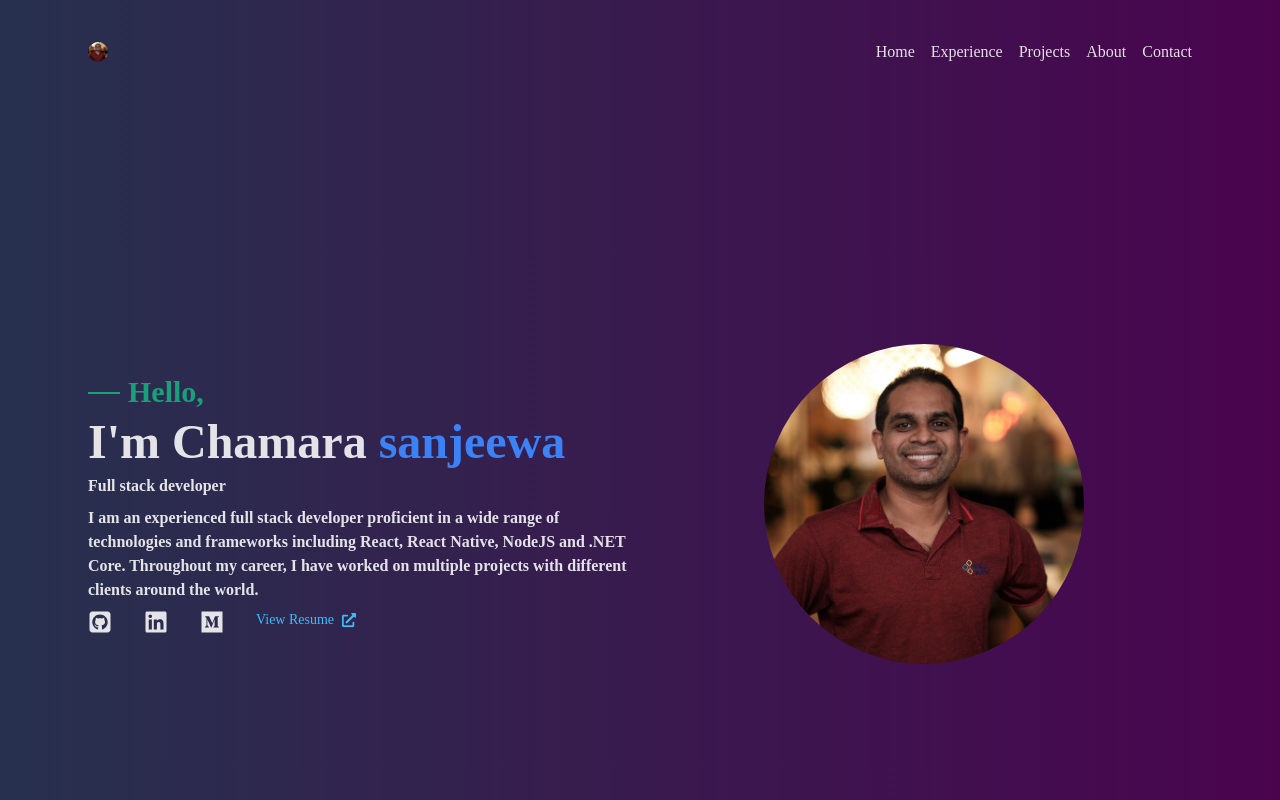
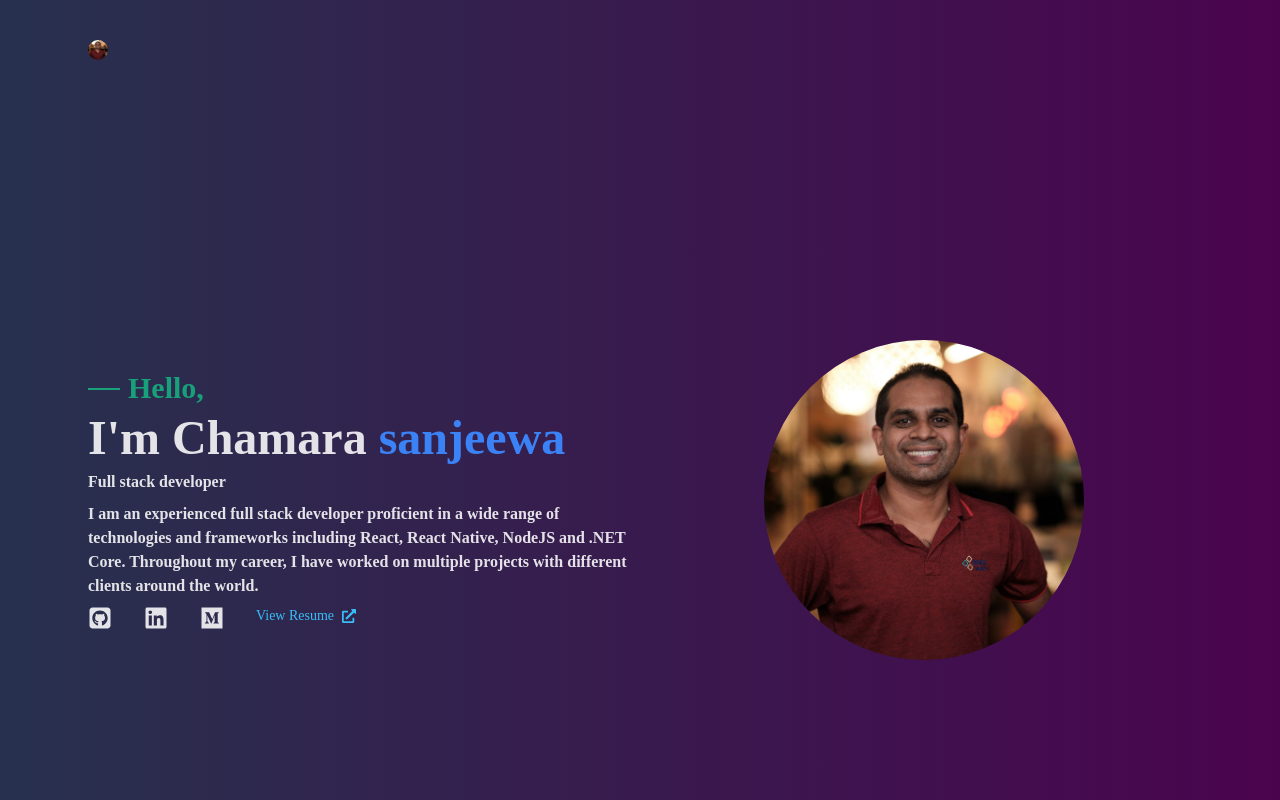
Before and after one commit to chamarasanjeewadev/portfollio, a React (Vite) app: page / in a window 1280 px wide. Shown: the top 800 px of the page. Built offline with nearby package versions, Linux system fonts and the light colour scheme.

Commit message:
wip: changes to fix some issues

```diff
--- a/src/components/NavBar.tsx
+++ b/src/components/NavBar.tsx
@@ -2,43 +2,89 @@ import { Logo } from '../atoms/Logo';
 import { Link } from 'react-scroll';
 import { Link as TanstackLink } from '@tanstack/react-router';
 import { GrMenu } from 'react-icons/gr';
-export const Header = () => (
+import { useState } from 'react';
+import { cn } from '@/lib/utils';
+export const Header = () => {
+  const [showHeader, setshowHeader] = useState(false);
+
+  return (
     <header className=" py-30 sticky top-0  z-[20] py-10   md:mx-20">
       <nav className="relative mx-auto flex  flex-row items-center justify-between px-2 ">
         <Logo />
-      <GrMenu className="md:hidden" />
-      <ul className="absolute right-0 top-5 flex   h-screen w-[100%] cursor-pointer flex-col gap-4 bg-red-400 md:relative md:top-0 md:h-auto md:flex-row md:justify-end md:bg-transparent">
-        <li onClick={() => {}}>
+        <GrMenu
+          className="cursor-pointer md:hidden"
+          onClick={() => setshowHeader(x => !x)}
+        />
+        <ul
+          onClick={() => setshowHeader(false)}
+          className={cn(
+            'absolute right-0 top-5   flex h-screen     w-[100%] cursor-pointer flex-col items-center gap-4 bg-[#27314e] hover:backdrop-blur-0 md:visible  md:relative md:top-0 md:h-auto md:flex-row md:justify-end md:bg-transparent',
+            { visible: showHeader },
+            { hidden: !showHeader },
+          )}
+        >
+          <li className="hover:bg-[#27314e]">
             <Link to="home" spy={true} smooth offset={-100}>
-            <TanstackLink to="/">
-              {/* <Link to="home" spy={true} smooth offset={-100}> */}
+              <TanstackLink
+                to="/"
+                onClick={e => {
+                  e.preventDefault();
+                  setshowHeader(false);
+                }}
+              >
                 Home
-              {/* </Link> */}
               </TanstackLink>
             </Link>
           </li>
           <li>
-          <Link to="experience" spy={true} smooth offset={-100}>
-            <TanstackLink to="/">Experience</TanstackLink>
+            <Link
+              to="experience"
+              spy={true}
+              smooth
+              offset={-100}
+              onclick={() => setshowHeader(false)}
+            >
+              <TanstackLink to="/" onClick={() => setshowHeader(false)}>
+                Experience
+              </TanstackLink>
             </Link>
           </li>
           <li>
             <Link to="projects" spy={true} smooth offset={-100}>
+              <TanstackLink to="/" onClick={() => setshowHeader(false)}>
                 Projects
+              </TanstackLink>
             </Link>
           </li>
           <li>
-          <Link to="about" spy={true} smooth offset={-100}>
+            <Link
+              to="about"
+              spy={true}
+              smooth
+              offset={-100}
+              onClick={() => setshowHeader(false)}
+            >
+              <TanstackLink to="/" onClick={() => setshowHeader(false)}>
                 About
+              </TanstackLink>
             </Link>
           </li>
 
           <li onClick={() => {}}>
-          <Link to="contact" spy={true} smooth offset={100}>
+            <Link
+              to="contact"
+              spy={true}
+              smooth
+              offset={100}
+              onClick={() => setshowHeader(false)}
+            >
+              <TanstackLink to="/" onClick={() => setshowHeader(false)}>
                 Contact
+              </TanstackLink>
             </Link>
           </li>
         </ul>
       </nav>
     </header>
   );
+};
--- a/src/components/Projects.tsx
+++ b/src/components/Projects.tsx
@@ -3,14 +3,14 @@ import { TitleText } from '../atoms/Title';
 import careerInfo from './../assets/portfollio.json';
 import { TechTag } from './Experience';
 import { LinkText } from '@/atoms/LinkText';
-console.log(me)
+
 export const Projects = () => {
   const work: WorkProps[] = careerInfo.work;
   return (
     <section id="projects" className="mb-20 min-h-screen ">
       <TitleText text="Projects" />
       <p>Here are some projects i have worked on</p>
-      <div className=" mb-4 mt-2 grid grid-cols-3 gap-4">
+      <div className=" md: mb-4 mt-2 grid grid-cols-2 md:grid-cols-3 gap-4">
         {work.map(x => (
           <ProjectCard {...x} />
         ))}
@@ -42,7 +42,10 @@ export const ProjectCard = ({
 }: WorkProps) => {
   return (
     <div className="flex    cursor-pointer flex-col items-center gap-2 overflow-hidden  rounded-2xl  bg-green-400/10 text-center hover:bg-green-400/20  ">
-      <img src={image} className=" h-48 w-full object-cover object-left-top" />
+      <img
+        src={image}
+        className=" h-48 w-full object-cover  md:object-left-top"
+      />
       <div>
         {/* <h1>{companyName}</h1> */}
         {}
@@ -55,10 +58,3 @@ export const ProjectCard = ({
     </div>
   );
 };
-
-           const me={ name   : 'Chamara Sanjeewa',
-                                      mobile : '+44 73 6661 6963',
-                                      whatIdo: 'software development',
-                                      goodAt : ['react','reactNative','nodeJS','.NET','typescript','css'],
-                                      love   : ['family','coding','vim','learning','football'],
-                                      believe: 'Good code is it`s own best documentation.' }
```
Lines whose indentation alone changed are shown as unchanged.
